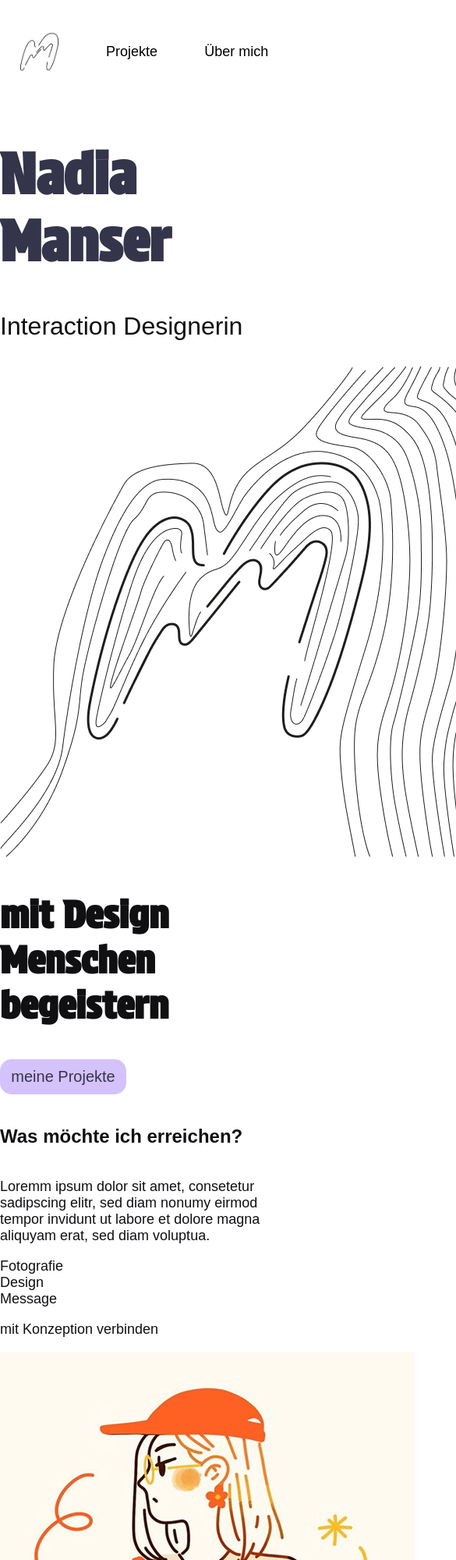
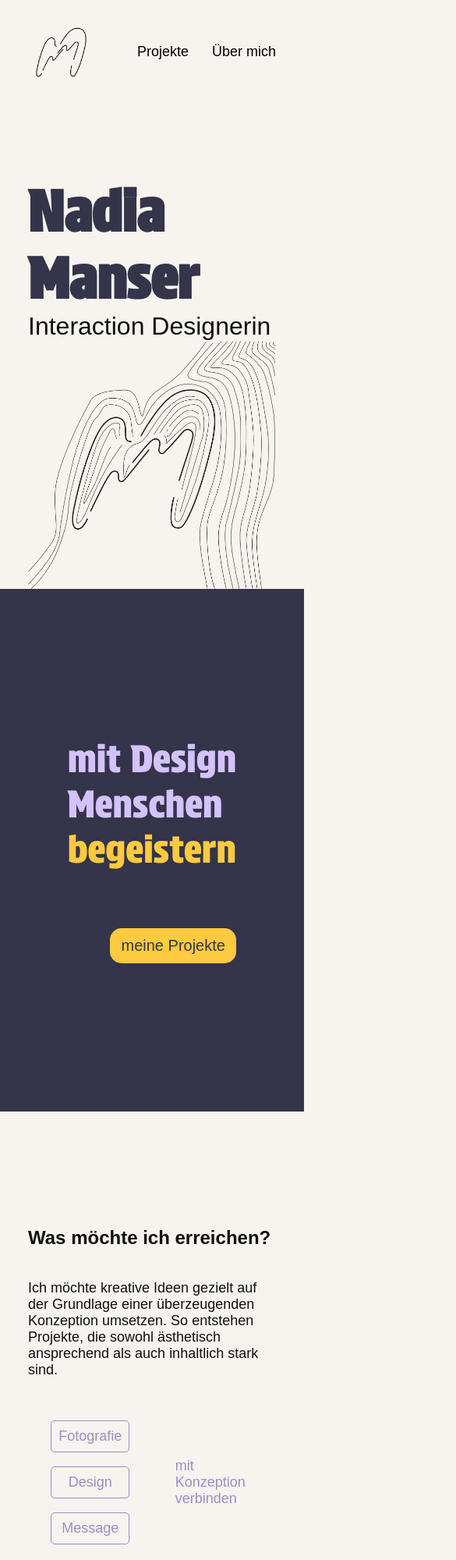
Before and after one commit to mansernadia01-blip/Portfolio-Nadia, a plain HTML site: page index.html in a window 390 px wide. Shown: the top 2000 px of the page at 78% size, 585 px wide, since content can reach past the window. Drawn offline with Linux system fonts and the light colour scheme; a web font is replaced by a local one.

Commit message:
all changes

```diff
--- a/index.html
+++ b/index.html
@@ -6,6 +6,7 @@
 
     <title>nadia.manser</title>
     <link rel="stylesheet" href="styles/styles.css">
+    <link rel="stylesheet" href="styles/styles-index.css">
     <link rel="stylesheet" href="https://use.typekit.net/aro3gvu.css">
 </head>
 
@@ -25,24 +26,40 @@
     </header>
 
     <main>
+        <section class="section-einstieg">
             <h1>Nadia Manser</h1>
             <h3>Interaction Designerin</h3>
             <img src="images/Linienform.png" alt="">
+        </section>
 
         <section class="ziel">
-            <h2>mit Design Menschen begeistern</h2>
-            <a class="button-purple" href="projekte.html">meine Projekte</a>
+            <div class="ziel-abschnitt">
+                <div class="ziel-text">
+                    <h2 class="text-purple">mit Design</h2>
+                    <h2 class="text-purple">Menschen</h2>
+                    <h2 class="text-orange">begeistern</h2>
+                </div>
+                <a class="button-orange" href="projekte.html">meine Projekte</a>
+            </div>
         </section>
 
         <section class="ziel-info">
+            <article>
                 <h5>Was möchte ich erreichen?</h5>
-            <p>Loremm ipsum dolor sit amet, consetetur sadipscing elitr, sed diam nonumy eirmod tempor invidunt ut labore et dolore magna aliquyam erat, sed diam voluptua. </p>
+                <p>Ich möchte kreative Ideen gezielt auf der Grundlage einer überzeugenden Konzeption umsetzen. So entstehen Projekte, die sowohl ästhetisch ansprechend als auch inhaltlich stark sind.</p>
+                <div class="ziel-grafik">
+                    <div class="ziel-list-container">
                         <div class="ziel-list">Fotografie</div>
                         <div class="ziel-list">Design</div>
                         <div class="ziel-list">Message</div>
+                    </div>
                     <p>mit Konzeption verbinden</p>
+                </div>
+            </article>
+            <figure>
                 <img src="images/Me-Illustration.png" alt="">
                 <a class="button-orange" href="about_me.html">Über mich</a>
+            </figure>
         </section>
 
     </main>
--- /dev/null
+++ b/styles/styles-index.css
@@ -0,0 +1,149 @@
+.section-einstieg {
+    padding-left: 6rem;
+    padding-right: 6rem;
+    padding-top: 2rem;
+}
+
+.section-einstieg img {
+    width: 500px;
+    display: block;
+    padding: 0;
+    margin: 0 auto;
+}
+
+.section-einstieg h3 {
+    margin-bottom: -2rem;
+    margin-top: 0;
+}
+
+.section-einstieg h1 {
+    margin-bottom: 0
+}
+
+
+/* Ziel */
+
+.ziel {
+    height: 670px;
+    background-color: var(--color-blue);
+    display: flex;
+    justify-content: center;
+    align-items: center;
+    gap: 2rem;
+}
+
+
+.ziel-abschnitt {
+    display: flex;
+    flex-direction: row;
+    align-items: flex-end;
+    gap: 4rem;
+}
+
+
+
+
+/* Ziel-info */
+
+.ziel-info {
+    padding: 6rem;
+    display: flex;
+    justify-content: space-between ;
+}
+
+.ziel-info article {
+    width: 50%;
+}
+
+.ziel-grafik {
+    display: flex;
+    justify-content: space-around;
+    align-items: center;
+    flex-direction: row;
+}
+
+.ziel-grafik {
+    color: var(--accent-color-darklila);
+}
+
+.ziel-list {
+    margin-top: 1rem;
+    margin-bottom: 1rem;
+    display: flex;
+    justify-content: center;
+    padding: 0.5rem;
+	border: 1px solid var(--accent-color-darklila);
+	border-radius: 5px;
+    color: var(--accent-color-darklila);
+}
+
+
+
+.ziel-info figure {
+    width: 40%;
+    display: flex;
+    flex-direction: column;
+    align-items: flex-end;
+    gap: 1rem;
+}
+
+.ziel-info figure img {
+    width: 100%;
+    height: auto;
+    object-fit: cover;
+}
+
+
+/*Responsive*/
+
+@media screen and (max-width: 600px) {
+	.section-einstieg, .ziel-info {
+        padding-left: 2rem;
+        padding-right: 2rem;
+    }
+
+
+    .section-einstieg img {
+		width: 100%;
+	}
+
+    .section-einstieg h3 {
+        margin-bottom: 0;
+    }
+
+    .ziel{
+        flex-direction: column;
+    }
+
+    .ziel-info {
+        flex-direction: column;
+    }
+
+    .ziel-info article {
+        width: 100%;
+    }
+
+    .ziel-info figure {
+        width: 100%;
+        align-items: flex-start;
+        margin-left: 0;
+        margin-right: 0;
+    }
+
+
+    .ziel-abschnitt {
+        flex-direction: column;
+    }
+
+    .ziel-grafik {
+        margin-top: 2rem;
+        margin-bottom: 2rem;
+    }
+
+    .ziel-grafik p {
+        width: 100px;
+    }
+
+
+
+}
--- a/styles/styles-projekt.css
+++ b/styles/styles-projekt.css
@@ -2,6 +2,7 @@
 .titel-section, .card-projekte-container {
     margin-left: 6rem;
     margin-right: 6rem;
+    padding-top: 2rem;
 }
 
 
@@ -66,7 +67,7 @@
 
 
 .calltoaction-box h2{
-    max-width: 35%;
+    max-width: 40%;
     margin: 0px;
 }
 
--- a/styles/styles.css
+++ b/styles/styles.css
@@ -25,6 +25,7 @@ body, html {
 	font-style: normal;
 	font-size: 18px;
 	color: var(--font-color);
+	background-color: rgb(247, 243, 238);
 }
 
 body {
@@ -91,7 +92,7 @@ h7{
 /* Navigation */
 .logo img{
 	height: auto;
-    width: 65px;
+    width: 85px;
 }
 
 
@@ -159,6 +160,23 @@ header nav ul li a {
 	color: var(--color-blue);
 }
 
+.text-purple {
+	padding: 0;
+    margin-block-end: 0em;
+    margin-block-start: 0em;
+	color: var(--accent-color-lila);
+	font-weight: lighter;
+}
+
+.text-orange {
+	padding: 0;
+    margin-block-end: 0em;
+    margin-block-start: 0em;
+	color: var(--accent-color-orange);
+	font-weight: lighter;
+}
+
+
 
 /*footer*/
 
@@ -198,9 +216,15 @@ footer{
 		flex-direction: column;
 	}
 
+	header nav ul {
+		align-items: flex-end;
+		gap: 30px;
+	}
+
 	header{
-		padding-left: 1rem;
-		padding-right: 1rem;
+		padding-left: 2rem;
+		padding-right: 2rem;
+		justify-content: space-between;
 		gap: 15%;
 	}
 
```
Also changed, not shown: about_me.html (+1 -1 lines), projekte.html (+2 -2 lines), scheitert.html (+7 -5 lines), styles/styles-scheitert.css (+101 -9 lines). Lines whose indentation alone changed are shown as unchanged.
